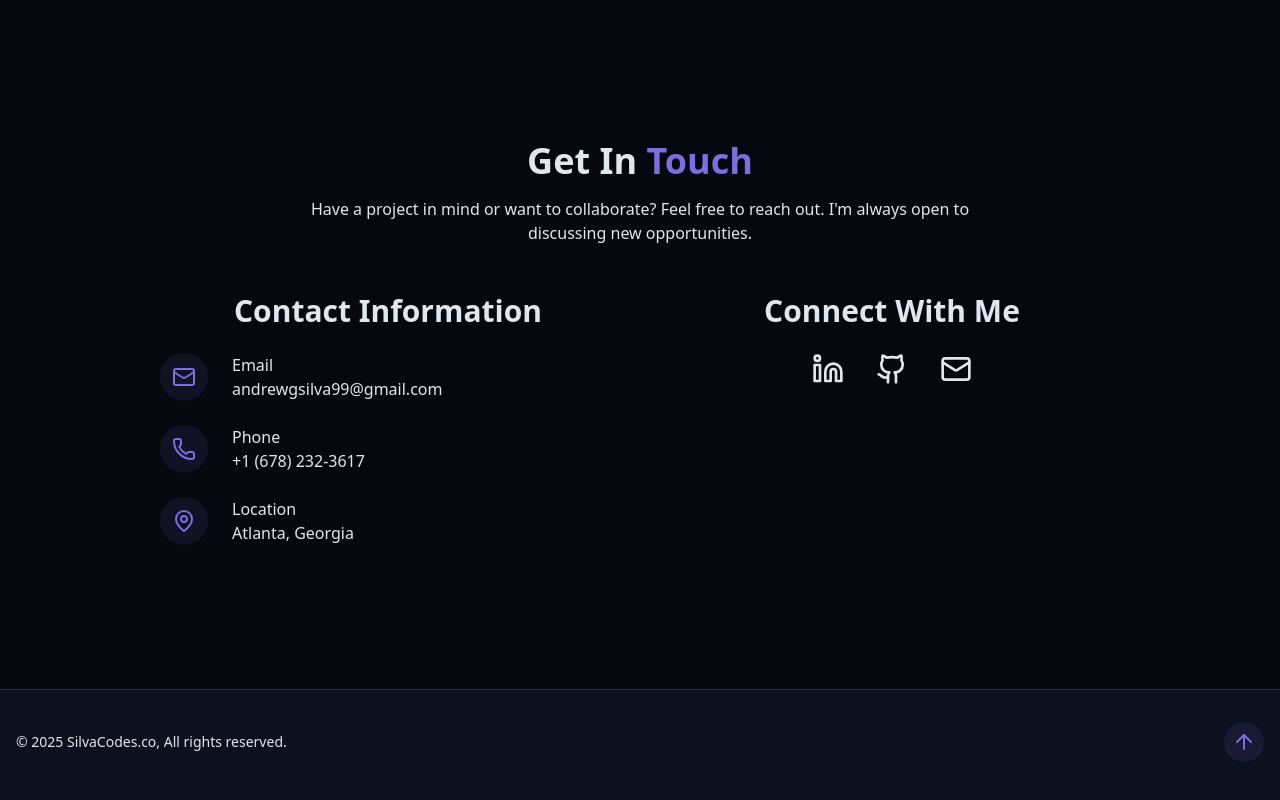
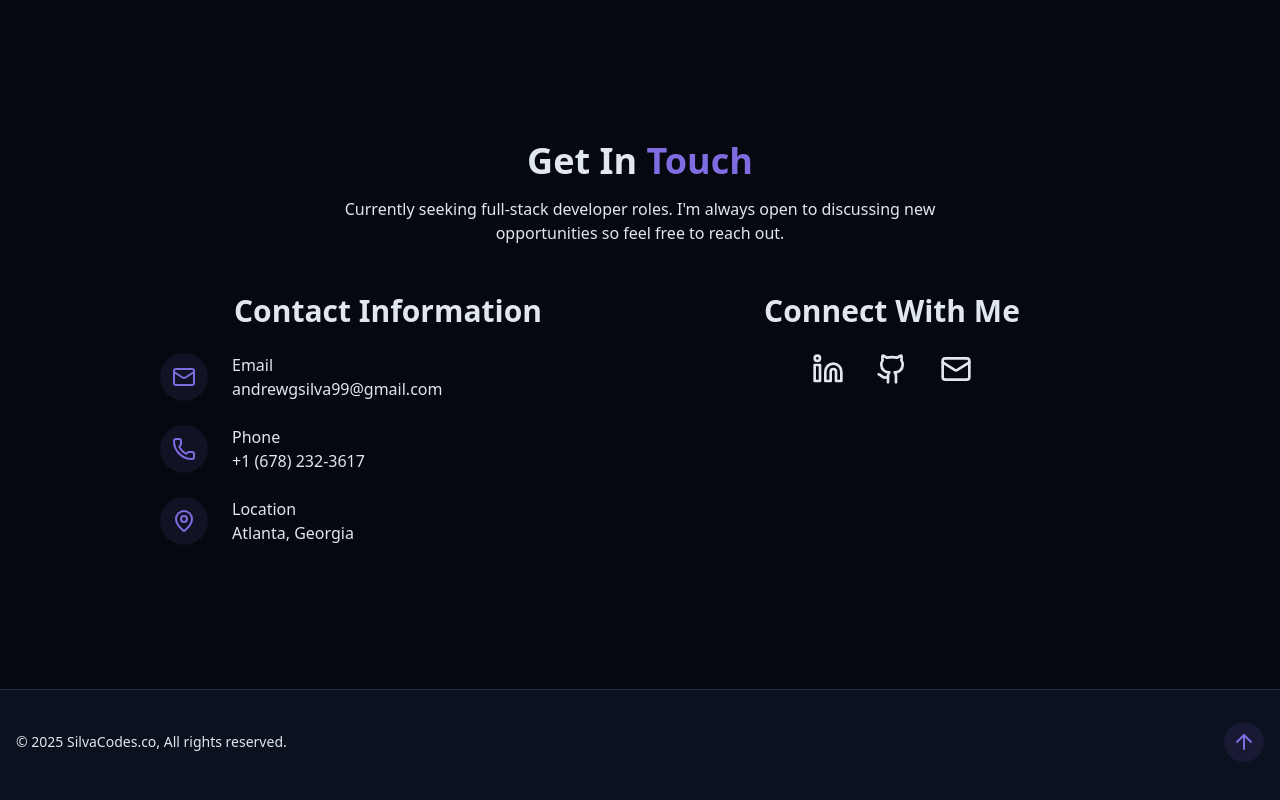
Before and after one commit to aSilvaCodes/react-tailwind-portfolio, a React (Vite) app: page / in a window 1280 px wide. Shown: the part 4151-4951 px from the top of the page. Built offline with nearby package versions, Linux system fonts and the light colour scheme.

Commit message:
Fix typos and edit AboutSection/ContactSection

```diff
--- a/src/components/ContactSection.jsx
+++ b/src/components/ContactSection.jsx
@@ -10,8 +10,8 @@ export const ContactSection = () => {
         </h2>
 
         <p className="text-center text-muted-foreground mb-12 max-w-2xl mx-auto">
-          Have a project in mind or want to collaborate? Feel free to reach out.
-          I'm always open to discussing new opportunities.
+          Currently seeking full-stack developer roles. I'm always open to
+          discussing new opportunities so feel free to reach out.
         </p>
 
         <div className="grid grid-cols-1 md:grid-cols-2 gap-12">
```
